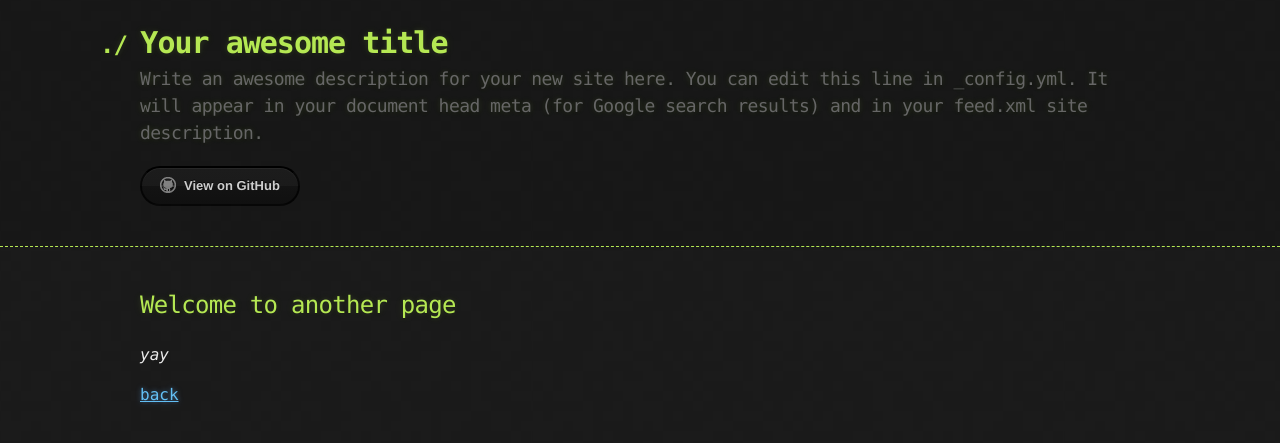
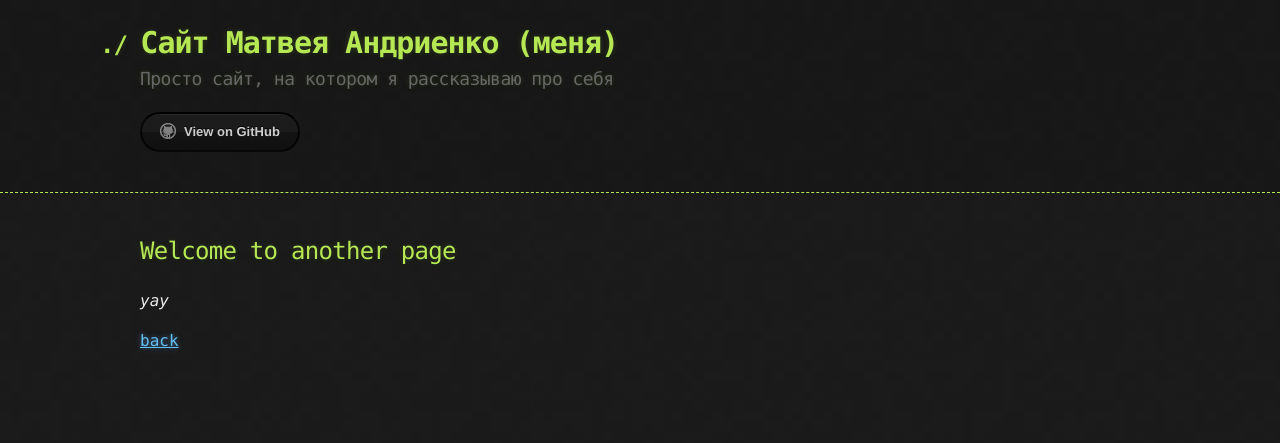
Before and after one commit to matvey-andrienko/matvey-andrienko.github.io, a Jekyll site: the page built from another-page.md, in a window 1280 px wide. Shown: the top 443 px of the page. Built offline with Jekyll 4.4.1, drawn with Linux system fonts in a browser that asks for light colours; our own code applies the rules of GitHub Pages for plain Markdown files.

Commit message:
Changing configs and readme

```diff
--- a/_config.yml
+++ b/_config.yml
@@ -13,12 +13,10 @@
 # you will see them accessed via {{ site.title }}, {{ site.email }}, and so on.
 # You can create any custom variable you would like, and they will be accessible
 # in the templates via {{ site.myvariable }}.
-title: Your awesome title
-email: your-email@example.com
+title: Сайт Матвея Андриенко (меня)
+email: matvey-andrienko@st.n.school
 description: >- # this means to ignore newlines until "baseurl:"
-  Write an awesome description for your new site here. You can edit this
-  line in _config.yml. It will appear in your document head meta (for
-  Google search results) and in your feed.xml site description.
+  Просто сайт, на котором я рассказываю про себя
 baseurl: "" # the subpath of your site, e.g. /blog
 url: "" # the base hostname & protocol for your site, e.g. http://example.com
 twitter_username: jekyllrb
```
Also changed, not shown: index.md (+5 -1 lines), README.md.
